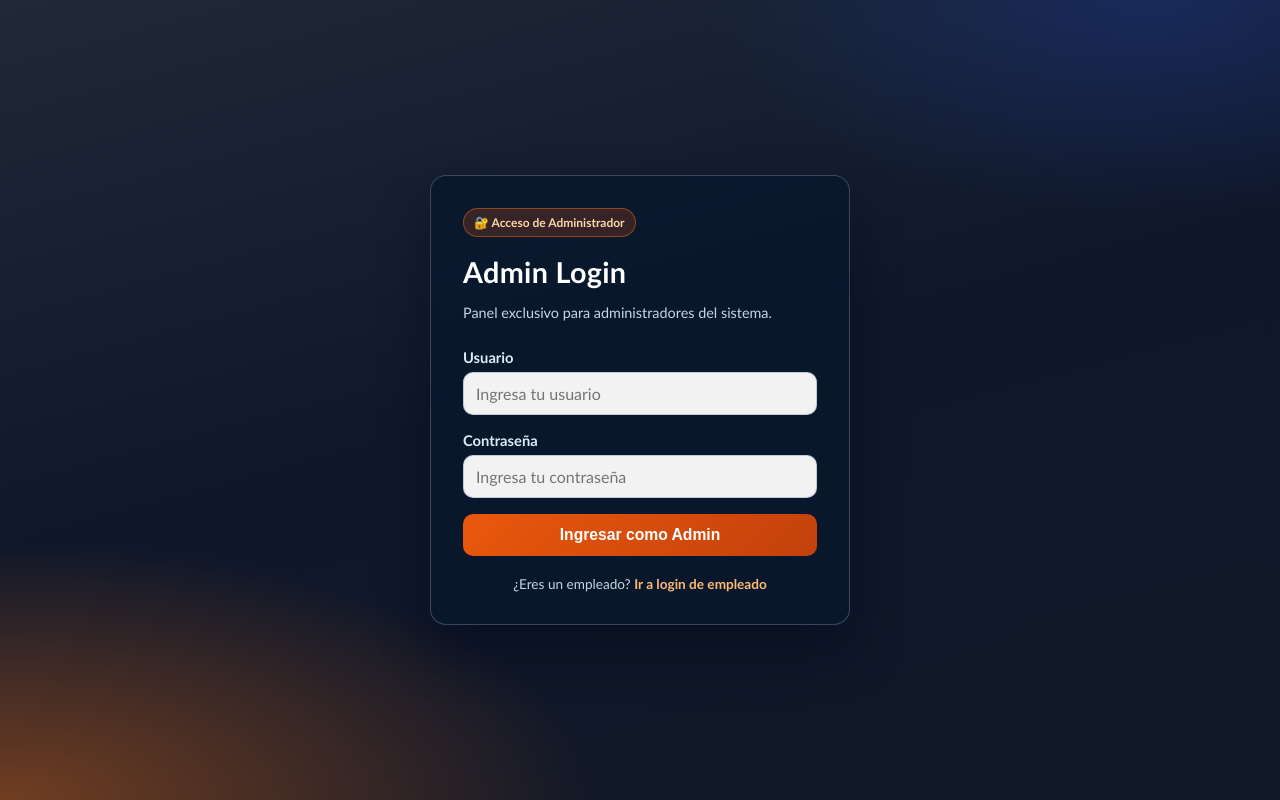
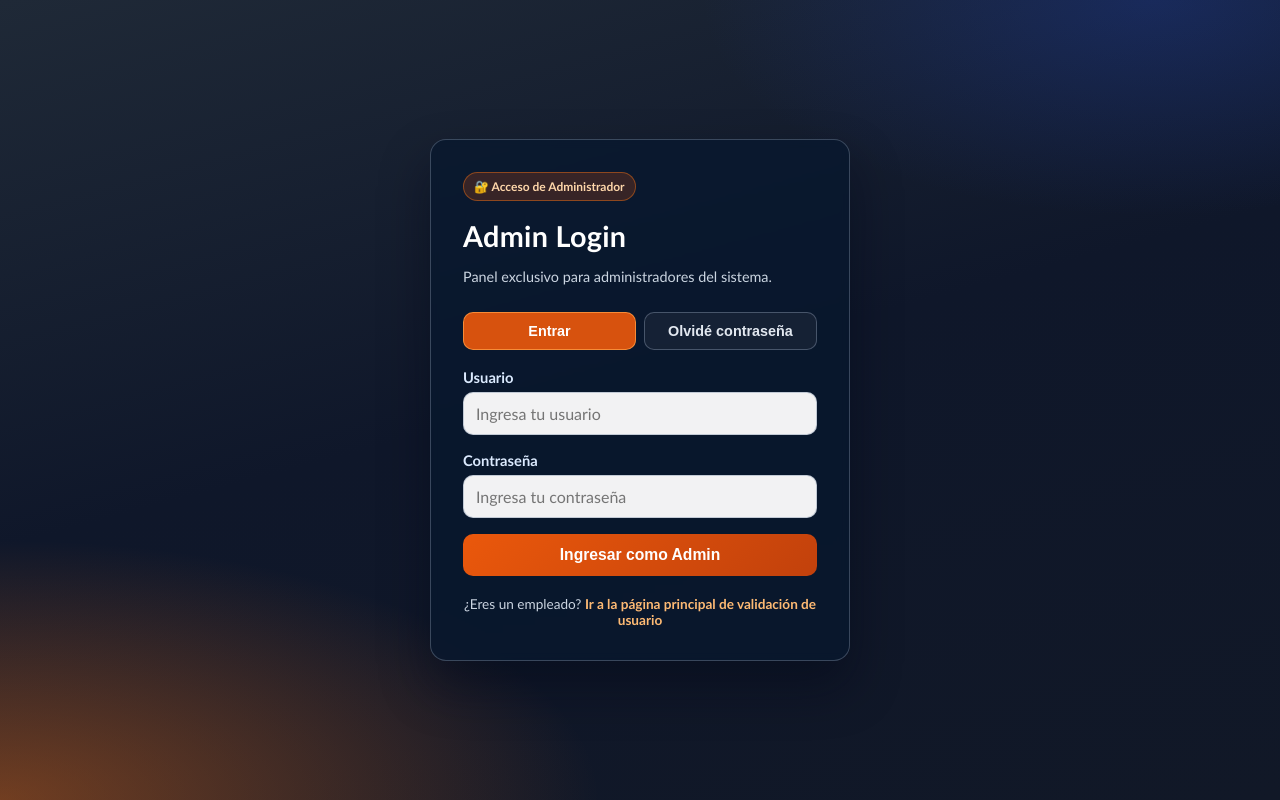
Before and after one commit to camir-hub/Control_Horario-Superpekes, a Flask app: page /admin-login in a window 1280 px wide. Run offline with Flask 3, Linux system fonts and the light colour scheme.

Commit message:
En admin-login se crea la opción de creación de nueva contraseña

```diff
--- a/app.py
+++ b/app.py
@@ -504,8 +504,58 @@ def admin_login():
             return redirect(url_for("admin_users"))
 
         flash("Credenciales de administrador inválidas", "admin_login")
-
-    return render_template("admin_login.html")
+        return render_template("admin_login.html", mode="login")
+
+    return render_template("admin_login.html", mode="login")
+
+
+@app.route("/admin-forgot-password", methods=["POST"])
+def admin_forgot_password():
+    if current_user.is_authenticated:
+        if current_user.is_admin:
+            return redirect(url_for("admin_users"))
+        flash("Acceso denegado", "login")
+        return redirect(url_for("calendar"))
+
+    username = request.form.get("username", "").strip()
+    new_password = request.form.get("new_password", "")
+    confirm = request.form.get("confirm_password", "")
+
+    if not username or not new_password or not confirm:
+        flash("Completa usuario y las dos contraseñas", "admin_forgot")
+        return render_template("admin_login.html", mode="forgot")
+
+    if new_password != confirm:
+        flash("Las contraseñas no coinciden", "admin_forgot")
+        return render_template("admin_login.html", mode="forgot")
+
+    password_error = validate_password_strength(new_password)
+    if password_error:
+        flash(password_error, "admin_forgot")
+        return render_template("admin_login.html", mode="forgot")
+
+    user = User.query.filter_by(username=username).first()
+    if not user or not user.active:
+        flash("Usuario no encontrado o inactivo", "admin_forgot")
+        return render_template("admin_login.html", mode="forgot")
+    if not user.is_admin:
+        flash("Este formulario aplica solo a administradores", "admin_forgot")
+        return render_template("admin_login.html", mode="forgot")
+
+    user.password_hash = generate_password_hash(new_password)
+    create_audit_log(
+        actor_user_id=user.id,
+        target_user_id=user.id,
+        entity_type="user",
+        entity_id=user.id,
+        action="password_reset",
+        reason="Recuperación de contraseña desde admin-login",
+        details="Cambio de contraseña de administrador sin sesión activa",
+    )
+    db.session.commit()
+
+    flash("Contraseña de administrador actualizada. Ya puedes iniciar sesión", "admin_login")
+    return render_template("admin_login.html", mode="login")
 
 
 @app.route("/logout")
--- a/templates/admin_login.html
+++ b/templates/admin_login.html
@@ -110,6 +110,38 @@
 			opacity: 0.9;
 		}
 
+		.tabs {
+			display: grid;
+			grid-template-columns: repeat(2, 1fr);
+			gap: 8px;
+			margin-bottom: 18px;
+		}
+
+		.tab-btn {
+			border: 1px solid rgba(148, 163, 184, 0.4);
+			background: rgba(30, 41, 59, 0.65);
+			color: #e2e8f0;
+			border-radius: 10px;
+			padding: 10px 8px;
+			font-size: 0.9rem;
+			font-weight: 700;
+			cursor: pointer;
+		}
+
+		.tab-btn.active {
+			background: rgba(234, 88, 12, 0.92);
+			border-color: rgba(251, 146, 60, 0.9);
+			color: #fff;
+		}
+
+		.panel-section {
+			display: none;
+		}
+
+		.panel-section.active {
+			display: block;
+		}
+
 		.footer {
 			margin-top: 20px;
 			text-align: center;
@@ -138,6 +170,13 @@
 			font-weight: 700;
 			margin-bottom: 18px;
 		}
+
+		.hint {
+			margin-top: 10px;
+			color: #cbd5e1;
+			font-size: 0.88rem;
+			line-height: 1.4;
+		}
 	</style>
 </head>
 <body>
@@ -146,6 +185,12 @@
 		<h1>Admin Login</h1>
 		<p class="subtitle">Panel exclusivo para administradores del sistema.</p>
 
+		<div class="tabs">
+			<button class="tab-btn{% if mode != 'forgot' %} active{% endif %}" data-tab="login" type="button">Entrar</button>
+			<button class="tab-btn{% if mode == 'forgot' %} active{% endif %}" data-tab="forgot" type="button">Olvidé contraseña</button>
+		</div>
+
+		<div class="panel-section{% if mode != 'forgot' %} active{% endif %}" id="panel-login">
 			{% with messages = get_flashed_messages(category_filter=['admin_login']) %}
 				{% if messages %}
 					{% for msg in messages %}
@@ -163,10 +208,53 @@
 
 				<button type="submit">Ingresar como Admin</button>
 			</form>
+		</div>
+
+		<div class="panel-section{% if mode == 'forgot' %} active{% endif %}" id="panel-forgot">
+			{% with messages = get_flashed_messages(category_filter=['admin_forgot']) %}
+				{% if messages %}
+					{% for msg in messages %}
+						<div class="alert">{{ msg }}</div>
+					{% endfor %}
+				{% endif %}
+			{% endwith %}
+
+			<form method="POST" action="{{ url_for('admin_forgot_password') }}">
+				<label for="forgot-username">Usuario administrador</label>
+				<input id="forgot-username" type="text" name="username" autocomplete="username" placeholder="Ingresa tu usuario admin" required>
+
+				<label for="forgot-password">Nueva contraseña</label>
+				<input id="forgot-password" type="password" name="new_password" autocomplete="new-password" placeholder="Nueva contraseña" required>
+
+				<label for="forgot-confirm">Repetir nueva contraseña</label>
+				<input id="forgot-confirm" type="password" name="confirm_password" autocomplete="new-password" placeholder="Repite tu nueva contraseña" required>
+
+				<button type="submit">Actualizar contraseña</button>
+				<p class="hint">Debe cumplir políticas de seguridad: mayúscula, minúscula, número, símbolo y mínimo 10 caracteres.</p>
+			</form>
+		</div>
 
 		<div class="footer">
-			¿Eres un empleado? <a href="{{ url_for('login') }}">Ir a login de empleado</a>
+			¿Eres un empleado? <a href="{{ url_for('login') }}">Ir a la página principal de validación de usuario</a>
 		</div>
 	</div>
+
+	<script>
+		const tabs = document.querySelectorAll('.tab-btn');
+		const sections = document.querySelectorAll('.panel-section');
+
+		tabs.forEach((btn) => {
+			btn.addEventListener('click', () => {
+				const target = btn.dataset.tab;
+				tabs.forEach((item) => item.classList.remove('active'));
+				sections.forEach((item) => item.classList.remove('active'));
+				btn.classList.add('active');
+				const panel = document.getElementById('panel-' + target);
+				if (panel) {
+					panel.classList.add('active');
+				}
+			});
+		});
+	</script>
 </body>
 </html>
```
Lines whose indentation alone changed are shown as unchanged.
